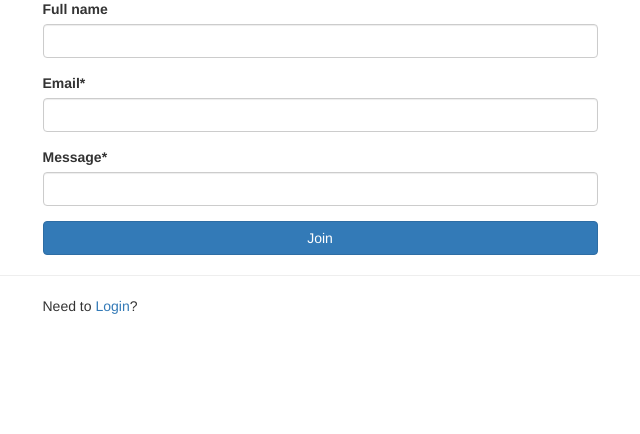
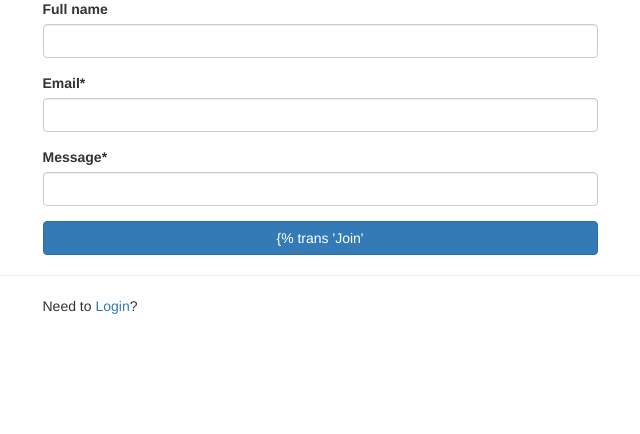
Before and after one commit to glendasp/final-proj_capstone, a Django app: template mysite/templates/registration/registration_form.html in a window 1280 px wide. Shown: the part 142-576 px from the top of the page, without its empty margins (320-960 px from the left). Run offline with Django 3.2, Linux system fonts and the light colour scheme; the template is opened without the code that fills it: values that come from a table or form of the project are taken from there, others are empty; some libraries are stand-ins or nearby versions.

Commit message:
fix templates

```diff
--- a/mysite/myapp/views.py
+++ b/mysite/myapp/views.py
@@ -24,7 +24,7 @@ def home(request):
             full_name = "New full name"
         instance.full_name = full_name
         # if not instance.full_name:
-        # 	instance.full_name = "Justin"
+        # 	instance.full_name = "Julian"
         instance.save()
         context = {
             "title": "Thank you"
--- a/mysite/templates/registration/registration_form.html
+++ b/mysite/templates/registration/registration_form.html
@@ -11,7 +11,7 @@
   {% csrf_token %}
   {{ form|crispy }}
 
-  <input class='btn btn-block btn-primary' type="submit" value="{% trans 'Join' %}" />
+  <input class='btn btn-block btn-primary' type="submit" value="{% trans 'Join'" />
 </form>
 </div>
 </div>
```
